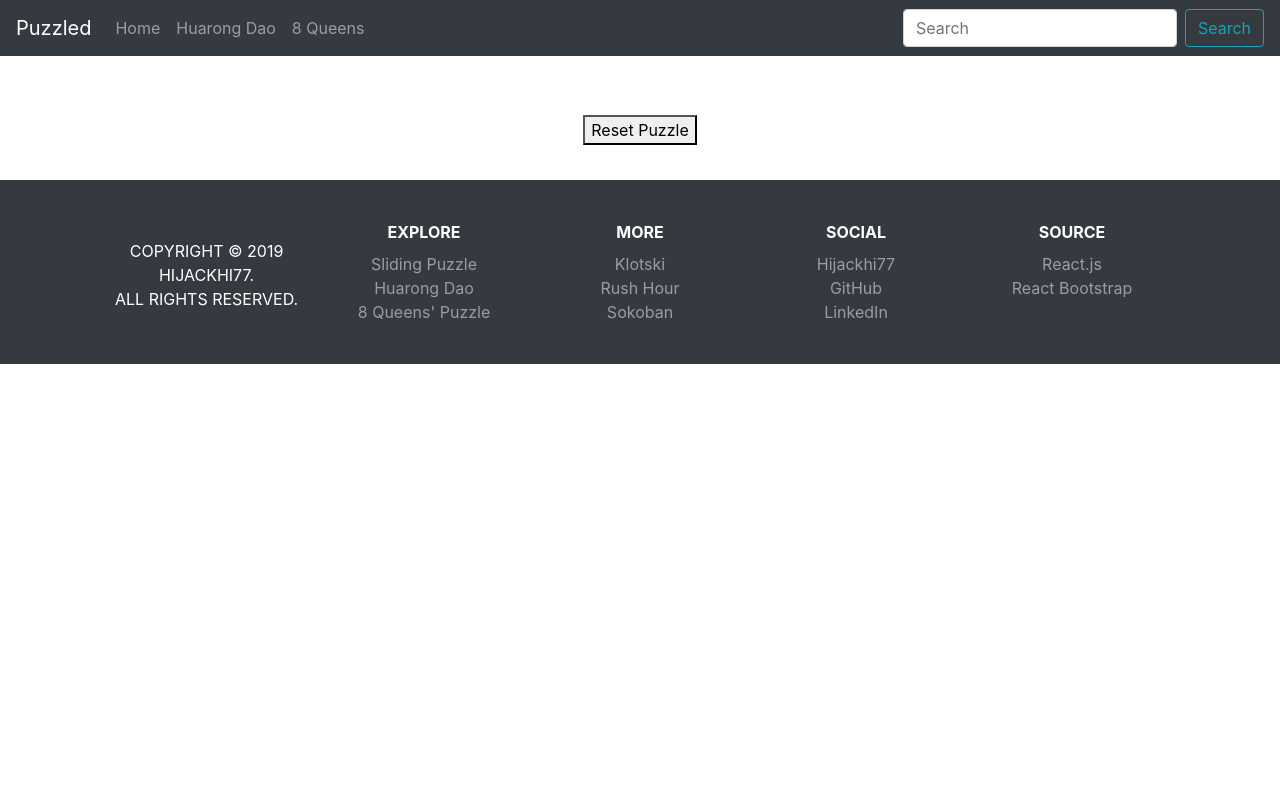
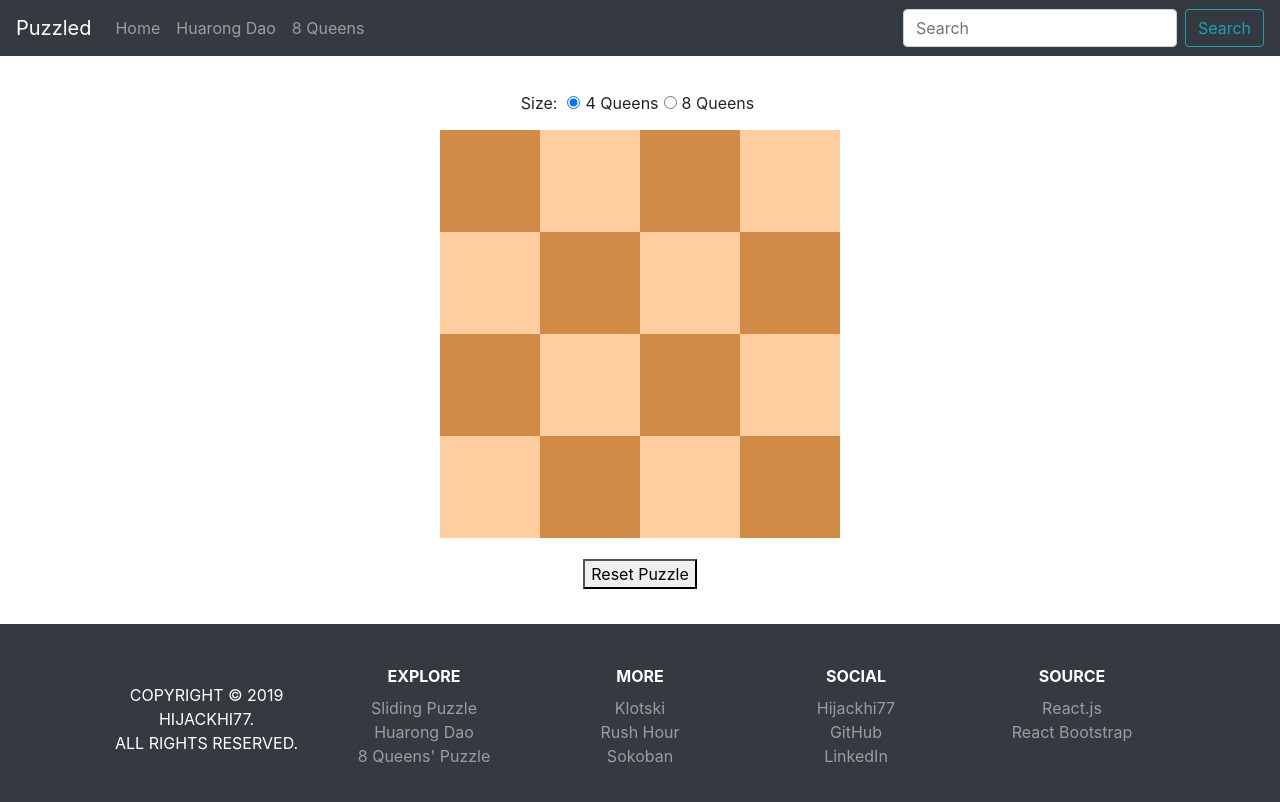
Before and after one commit to hijackhi77/puzzled-web, a React (Create React App) app: page /eight-queens-puzzle in a window 1280 px wide. Shown: the top 802 px of the page. Built offline with nearby package versions, Linux system fonts and the light colour scheme.

Commit message:
Change Eight Queens board to functional component; update Game to tsx

```diff
--- a/src/components/EightQueensBoard.tsx
+++ b/src/components/EightQueensBoard.tsx
@@ -1,4 +1,4 @@
-import React, { Component } from "react"
+import React, { useState, useEffect } from "react"
 import PuzzlePiece from "./PuzzlePiece"
 import { deepcopy } from "../lib/utils.js"
 import Posn from "../lib/Posn.js"
@@ -14,96 +14,45 @@ type EightQueensBoardProps = {
   size: number
 }
 
-type EightQueensBoardState = {
-  queens: Posn[]
-  tileStyles: React.CSSProperties[][]
+const EightQueensBoard = (props: EightQueensBoardProps) => {
+  const { size } = props
+  const [queens, setQueens] = useState<Array<Posn>>([])
+  useEffect(() => setQueens([]), [size])
+
+  const isAQueen = (pos: Posn): boolean => {
+    return Posn.includes(pos, queens)
   }
 
-class EightQueensBoard extends Component<
-  EightQueensBoardProps,
-  EightQueensBoardState
-> {
-  tileStylesTracker: React.CSSProperties[][] = []
-
-  constructor(props: EightQueensBoardProps) {
-    super(props)
-    const { size } = this.props
-    for (let i = 0; i < size; ++i) {
-      let rowStyles: React.CSSProperties[] = []
-      for (let j = 0; j < size; ++j) rowStyles.push({})
-      this.tileStylesTracker.push(rowStyles)
-    }
-    this.state = {
-      queens: [],
-      tileStyles: this.tileStylesTracker,
-    }
+  const setQueen = (pos: Posn): void => {
+    if (isAQueen(pos)) return
+    let newQueens = deepcopy(queens)
+    newQueens.push(pos)
+    setQueens(newQueens)
   }
 
-  init = (): void => {
-    const { size } = this.props
-    this.tileStylesTracker = []
-    for (let i = 0; i < size; ++i) {
-      let rowStyles: React.CSSProperties[] = []
-      for (let j = 0; j < size; ++j) rowStyles.push({})
-      this.tileStylesTracker.push(rowStyles)
+  const unsetQueen = (pos: Posn): void => {
+    if (!isAQueen(pos)) return
+    let newQueens: Posn[] = queens.filter((queen) => !Posn.isEqual(queen, pos))
+    setQueens(newQueens)
   }
 
-    this.setState({
-      queens: [],
-      tileStyles: this.tileStylesTracker,
-    })
-  }
+  // const getCol = (pos: Posn): Posn[] => {
+  //   let posArray: Posn[] = []
+  //   for (let i = 0; i < size; ++i) {
+  //     posArray.push(new Posn(pos.col, i))
+  //   }
+  //   return posArray
+  // }
 
-  isAQueen = (pos: Posn): boolean => {
-    return Posn.includes(pos, this.state.queens)
-  }
+  // const getRow = (pos: Posn): Posn[] => {
+  //   let posArray: Posn[] = []
+  //   for (let i = 0; i < size; ++i) {
+  //     posArray.push(new Posn(i, pos.row))
+  //   }
+  //   return posArray
+  // }
 
-  setQueen = (pos: Posn): void => {
-    if (this.isAQueen(pos)) return
-    const { queens } = this.state
-    let newQueens = deepcopy(queens)
-    newQueens.push(pos)
-    this.tileStylesTracker[pos.row][pos.col] = queenTileStyle
-    this.setState({
-      queens: newQueens,
-      tileStyles: this.tileStylesTracker,
-    })
-  }
-
-  unsetQueen = (pos: Posn): void => {
-    if (!this.isAQueen(pos)) return
-    const { queens } = this.state
-    let newQueens = []
-    for (let queen of queens) {
-      if (!Posn.isEqual(queen, pos)) newQueens.push(queen)
-    }
-    this.tileStylesTracker[pos.row][pos.col] = {}
-    this.setState({
-      queens: newQueens,
-      tileStyles: this.tileStylesTracker,
-    })
-  }
-
-  getCol = (pos: Posn): Posn[] => {
-    const { size } = this.props
-    let posArray: Posn[] = []
-    for (let i = 0; i < size; ++i) {
-      posArray.push(new Posn(pos.col, i))
-    }
-    return posArray
-  }
-
-  getRow = (pos: Posn): Posn[] => {
-    const { size } = this.props
-    let posArray: Posn[] = []
-    for (let i = 0; i < size; ++i) {
-      posArray.push(new Posn(i, pos.row))
-    }
-    return posArray
-  }
-
-  getDiagonal = (pos: Posn): Posn[] => {
-    const { size } = this.props
+  const getDiagonal = (pos: Posn): Posn[] => {
     let posArray: Posn[] = []
     let i = pos.row
     let j = pos.col
@@ -115,9 +64,7 @@ class EightQueensBoard extends Component<
     return posArray
   }
 
-  isSolved = () => {
-    const { queens } = this.state
-    const { size } = this.props
+  const isSolved = () => {
     // Check number of queens
     if (queens.length !== size) return false
     // Check row, col, and diagonal conflict
@@ -127,7 +74,7 @@ class EightQueensBoard extends Component<
     for (let queen of queens) {
       rowSeen.add(queen.row)
       colSeen.add(queen.col)
-      diagonals.push(this.getDiagonal(queen))
+      diagonals.push(getDiagonal(queen))
       for (let diagnal of diagonals.slice(0, -1)) {
         for (let pos of diagnal) {
           if (Posn.isEqual(pos, queen)) return false
@@ -141,17 +88,10 @@ class EightQueensBoard extends Component<
 
   // TODO: unhighlightTile = (pos: Posn) => {}
 
-  toggleQueen = (pos: Posn) => {
-    if (this.isAQueen(pos)) {
-      this.unsetQueen(pos)
-    } else {
-      this.setQueen(pos)
-    }
+  const toggleQueen = (pos: Posn) => {
+    isAQueen(pos) ? unsetQueen(pos) : setQueen(pos)
   }
 
-  render() {
-    const { size } = this.props
-    const { tileStyles } = this.state
   let rows = []
   for (let i = 0; i < size; ++i) {
     let tableDatas = []
@@ -159,8 +99,8 @@ class EightQueensBoard extends Component<
       tableDatas.push(
         <td
           style={{
-              width: 100,
-              height: 100,
+            width: 400 / size,
+            height: 400 / size,
             background: (i + j) % 2 === 0 ? "#d18b47" : "#ffce9e",
           }}
           key={j}
@@ -168,8 +108,8 @@ class EightQueensBoard extends Component<
           <PuzzlePiece
             tileId={i + "-" + j}
             pos={new Posn(i, j)}
-              tileStyle={tileStyles[i][j]}
-              handleClick={this.toggleQueen}
+            tileStyle={isAQueen(new Posn(i, j)) ? queenTileStyle : {}}
+            handleClick={toggleQueen}
             handleDragStart={() => {}}
             handleDragEnd={() => {}}
           />
@@ -180,7 +120,7 @@ class EightQueensBoard extends Component<
     rows.push(row)
   }
 
-    let successScreen = this.isSolved() ? "Solved!" : ""
+  let successScreen = isSolved() ? "Solved!" : ""
 
   return (
     <div className="board">
@@ -191,7 +131,7 @@ class EightQueensBoard extends Component<
       <div className="buttons">
         <button
           onClick={() => {
-              this.init()
+            setQueens([])
           }}
         >
           Reset Puzzle
@@ -201,6 +141,5 @@ class EightQueensBoard extends Component<
     </div>
   )
 }
-}
 
 export default EightQueensBoard
--- /dev/null
+++ b/src/components/Game.css
@@ -0,0 +1,9 @@
+.game {
+  text-align: center;
+}
+.game .game-buttons {
+  padding: 10px;
+}
+.game .game-buttons label {
+  margin: 5px;
+}
--- a/src/components/Game.js
+++ /dev/null
@@ -1,57 +0,0 @@
-import React, { Component } from "react"
-import Board from "../components/Board"
-import HuarongDaoBoard from "../components/HuarongDaoBoard"
-import EightQueensBoard from "./EightQueensBoard"
-
-class Game extends Component {
-  constructor(props) {
-    super(props)
-    this.state = {}
-
-    if (this.props.boardType === "puzzle") {
-      this.state.boardSize = 3
-      this.setBoardSize = async (e) => {
-        await this.setState({ boardSize: parseInt(e.target.value) })
-        await this.refs.child.init()
-      }
-    } else if (this.props.boardType === "huarongDao") {
-      // let children = <HuarongDaoBoard />;
-      // this.state.children = children;
-    } else if (this.props.boardType === "eightQueens") {
-      // let children = <EightQueensBoard />;
-      // this.state.children = children;
-    }
-  }
-
-  render() {
-    let children = null
-    if (this.props.boardType === "puzzle") {
-      children = (
-        <div>
-          <div style={{ margin: 10 }}>
-            Size:
-            <input
-              style={{ marginLeft: 10 }}
-              type="range"
-              name="points"
-              min="3"
-              max="6"
-              value={this.state.boardSize}
-              onChange={this.setBoardSize}
-            />
-            <span style={{ marginLeft: 10 }}>{this.state.boardSize}</span>
-          </div>
-          <Board ref="child" boardSize={this.state.boardSize} />
-        </div>
-      )
-    } else if (this.props.boardType === "huarongDao") {
-      children = <HuarongDaoBoard />
-    } else if (this.props.boardType === "eightQueens") {
-      children = <EightQueensBoard />
-    }
-
-    return <div className="game">{children}</div>
-  }
-}
-
-export default Game
--- /dev/null
+++ b/src/components/Game.tsx
@@ -0,0 +1,107 @@
+import React, { Component } from "react"
+import "./Game.css"
+import Board from "./Board"
+import HuarongDaoBoard from "./HuarongDaoBoard"
+import EightQueensBoard from "./EightQueensBoard"
+
+type GameProps = {
+  boardType: string
+}
+
+class Game extends Component<GameProps, any> {
+  constructor(props: GameProps) {
+    super(props)
+    this.state = {}
+    if (this.props.boardType === "puzzle") {
+      this.state = {
+        size: 3,
+      }
+    } else if (this.props.boardType === "huarongDao") {
+      // Temporarily empty
+    } else if (this.props.boardType === "eightQueens") {
+      this.state = {
+        size: 4,
+      }
+    }
+  }
+
+  handleChange = (event: React.ChangeEvent<HTMLInputElement>): void => {
+    if (this.props.boardType === "puzzle") {
+      this.setState({ size: event.target.value })
+    } else if (this.props.boardType === "huarongDao") {
+      // Temporarily empty
+    } else if (this.props.boardType === "eightQueens") {
+      console.log("Game setSize", event.target.value)
+      this.setState({ size: event.target.value })
+    }
+  }
+
+  renderPuzzle = (): JSX.Element => {
+    return (
+      <>
+        <div style={{ margin: 10 }}>
+          Size:
+          <input
+            style={{ marginLeft: 10 }}
+            type="range"
+            name="points"
+            min="3"
+            max="6"
+            value={this.state.size}
+            onChange={this.handleChange}
+          />
+          <span style={{ marginLeft: 10 }}>{this.state.size}</span>
+        </div>
+        <Board boardSize={this.state.size} />
+      </>
+    )
+  }
+
+  renderHuarongDaoBoard = (): JSX.Element => {
+    return <HuarongDaoBoard />
+  }
+
+  renderEightQueensBoard = (): JSX.Element => {
+    return (
+      <>
+        <div className="game-buttons">
+          Size:
+          <input
+            style={{ marginLeft: 10 }}
+            type="radio"
+            id="4 Queens"
+            name="size"
+            value={4}
+            onChange={this.handleChange}
+            checked={parseInt(this.state.size) === 4}
+          />
+          <label htmlFor="4 Queens">4 Queens</label>
+          <input
+            type="radio"
+            id="8 Queens"
+            name="size"
+            value={8}
+            onChange={this.handleChange}
+            checked={parseInt(this.state.size) === 8}
+          />
+          <label htmlFor="8 Queens">8 Queens</label>
+        </div>
+        <EightQueensBoard size={this.state.size} />
+      </>
+    )
+  }
+
+  render(): JSX.Element {
+    let children = null
+    if (this.props.boardType === "puzzle") {
+      children = this.renderPuzzle()
+    } else if (this.props.boardType === "huarongDao") {
+      children = this.renderHuarongDaoBoard()
+    } else if (this.props.boardType === "eightQueens") {
+      children = this.renderEightQueensBoard()
+    }
+    return <div className="game">{children}</div>
+  }
+}
+
+export default Game
```
Lines whose indentation alone changed are shown as unchanged.
